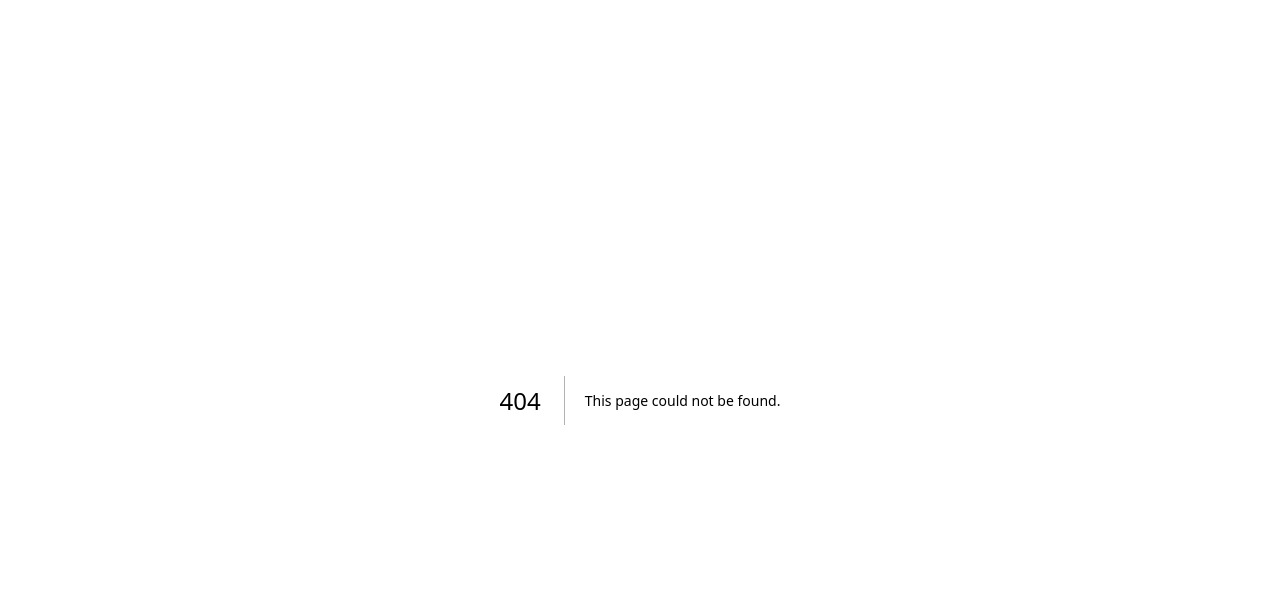
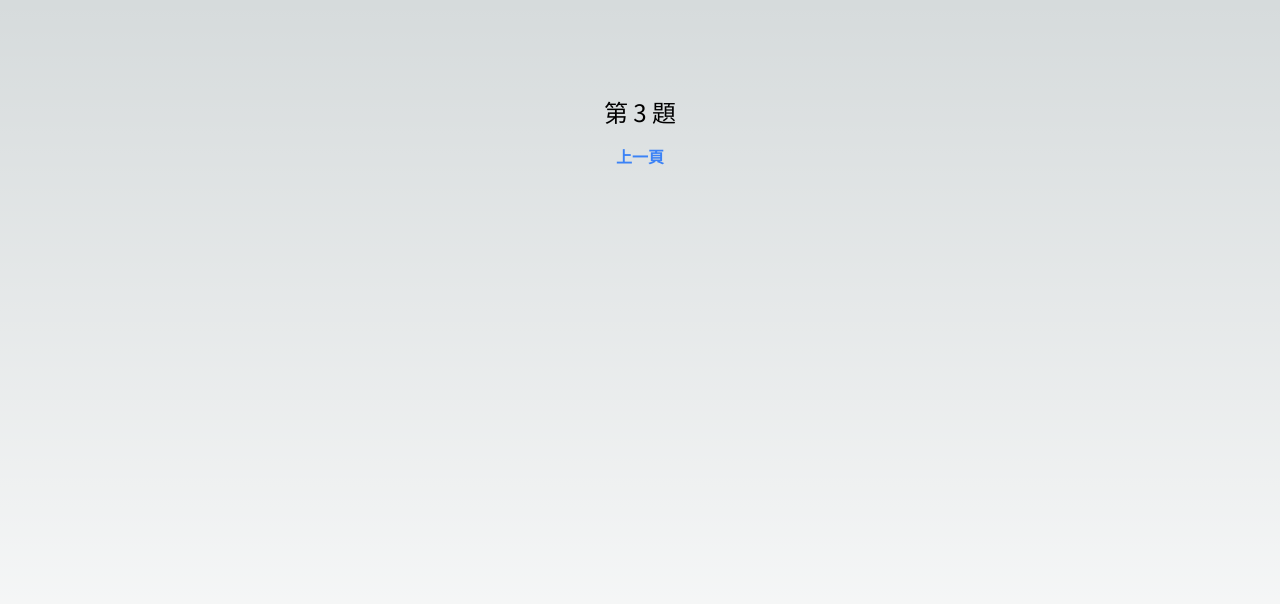
Before and after one commit to penspulse326/bat-mobile-test, a Next.js app: page /problem3 in a window 1280 px wide. Before the commit this address had no page. Shown: the top 604 px of the page. Built offline with nearby package versions, Linux system fonts and the light colour scheme.

Commit message:
chore: add problem3-page-layout

```diff
--- a/app/page.tsx
+++ b/app/page.tsx
@@ -17,6 +17,12 @@ export default function Home() {
             連結
           </Link>
         </li>
+        <li>
+          第 3 題：{' '}
+          <Link href="/problem3" className="font-bold text-blue-500">
+            連結
+          </Link>
+        </li>
       </ul>
     </main>
   );
--- /dev/null
+++ b/app/problem3/page.tsx
@@ -0,0 +1,14 @@
+import Link from 'next/link';
+
+function Problem1Page() {
+  return (
+    <main className="flex min-h-[100dvh] flex-col items-center gap-4 p-24">
+      <h1 className="text-2xl">第 3 題</h1>
+      <Link href="/" className="font-bold text-blue-500">
+        上一頁
+      </Link>
+    </main>
+  );
+}
+
+export default Problem1Page;
```
